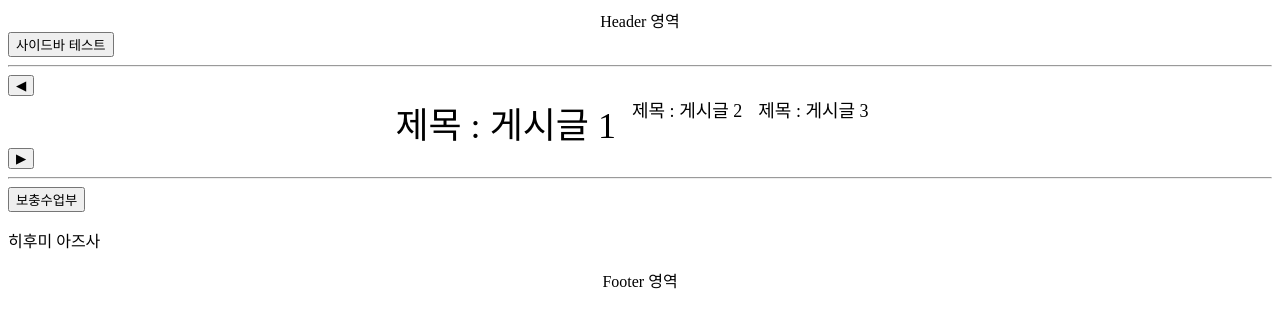
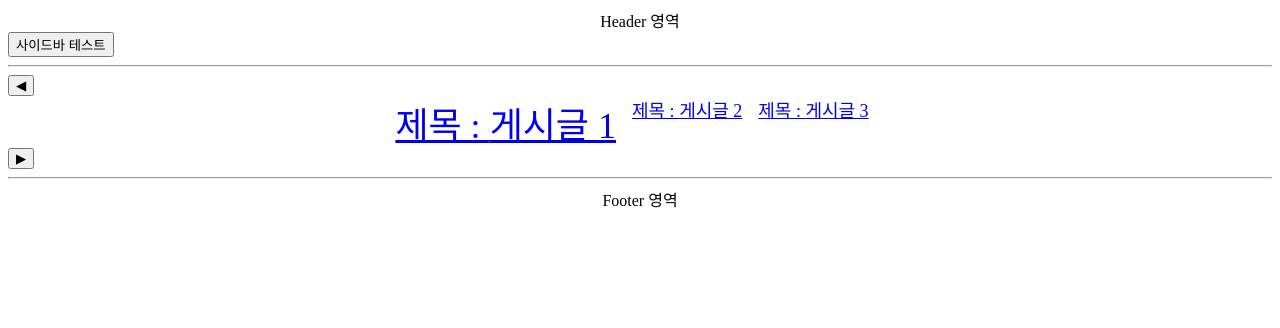
Before and after one commit to cirel31/MemoryCapsule, a React (Create React App) app in the folder FE/: page /test in a window 1280 px wide. Shown: the top 328 px of the page. Built offline with nearby package versions, Linux system fonts and the light colour scheme.

Commit message:
[S09P12A608-222] Feat: 마이 페이지 기능 실험
테스트 페이지와 테스트 디테일 페이지에 마이페이지에서 구현하려고 한 기능 및 링크 테스트

```diff
--- a/FE/src/pages/NotFound.jsx
+++ b/FE/src/pages/NotFound.jsx
@@ -1,66 +1,10 @@
 import React, { useState } from "react";
 
 const NotFound = () => {
-  // return (
-  //   <div>
-  //     <h1>404 NOT FOUND</h1>
-  //   </div>
-  // )
-  let [practice, setPractice] = useState(['히후미 아즈사'])
-  const postList = [
-    { id: 1, title: "게시글 1" },
-    { id: 2, title: "게시글 2" },
-    { id: 3, title: "게시글 3" },
-    { id: 4, title: "게시글 4" },
-    { id: 5, title: "게시글 5" },
-    { id: 6, title: "게시글 6" },
-    { id: 7, title: "게시글 7" },
-    { id: 8, title: "게시글 8" },
-    { id: 9, title: "게시글 9" },
-    { id: 10, title: "게시글 10" },
-    { id: 11, title: "게시글 11" },
-    { id: 12, title: "게시글 12" },
-    { id: 13, title: "게시글 13" },
-    { id: 14, title: "게시글 14" },
-    { id: 15, title: "게시글 15" },
-    { id: 16, title: "게시글 16" },
-  ];
-  const [currentSection, setCurrentSection] = useState(0);
-  // const postsPerPage = 3;
-  const currentPosts = postList.slice(
-    currentSection,
-    (currentSection + 3),
-  );
-
-  const leftBTN = (e) => {
-    setCurrentSection((prev) => Math.max(prev - 1, 0));
-  };
-  const rightBTN = (e) => {
-    setCurrentSection((prev) => Math.min(prev + 1, Math.ceil(postList.length ) - 1));
-  };
-
   return (
     <div>
-      <hr />
-      <button onClick={leftBTN}>◀</button>
-      <div style={{ display: 'flex', justifyContent: 'center' }}>
-        {currentPosts.map((post) => (
-          <div style={{marginRight: '1rem',
-            fontSize:
-              ((currentSection === 0) && (currentSection + 1 === post.id)) || (currentSection === postList.length - 1) ? '36px' :
-                (currentSection > 0 && (currentSection + 2)) === post.id ? '36px' : '18px',
-
-          }} key={post.id}>
-            {/*currentSection : {currentSection}, id : {post.id}, 제목 : {post.title}  */}
-            제목 : {post.title}
-          </div>
-        ))}
-      </div>
-      <button onClick={rightBTN}>▶</button>
-      <hr />
-      <button onClick={() => {setPractice(['하나코 코하루'])}}>보충수업부</button>
-      <p>{practice}</p>
+      <h1>404 NOT FOUND</h1>
     </div>
-  );
+  )
 }
 export default NotFound;
--- a/FE/src/pages/Routers.jsx
+++ b/FE/src/pages/Routers.jsx
@@ -1,5 +1,5 @@
 import React from "react";
-import {Route, Routes} from "react-router-dom";
+import {Route, Routes, useParams} from "react-router-dom";
 import HomePage from "./HomePage";
 import LoginPage from "./LoginPage";
 import SignupPage from "./SignupPage";
@@ -8,8 +8,12 @@ import NotFound from "./NotFound";
 import Friend from "./Friend";
 import ProjectListPage from "./ProjectListPage";
 import ProjectCreatePage from "./ProjectCreatePage";
+import TestPage from "./TestPage";
+import TestDetailPage from "./TestDetailPage";
 
 export default function Routers() {
+  const { postId } = useParams()
+
   return (
     <Routes>
       <Route path='/' element={<HomePage />} />
@@ -20,7 +24,8 @@ export default function Routers() {
       <Route path='/project/create' element={<ProjectCreatePage />} />
       <Route path='/friend' element={<Friend />} />
 
-
+      <Route path='/test' element={<TestPage />} />
+      <Route path='/test/:postId' element={<TestDetailPage />} />
       <Route path='/*' element={<NotFound />} />
     </Routes>
   )
--- /dev/null
+++ b/FE/src/pages/TestDetailPage.jsx
@@ -0,0 +1,6 @@
+
+const TestDetailPage = () => {
+  return <div>이 게시글은 샘플 입니다.</div>;
+};
+
+export default TestDetailPage
--- /dev/null
+++ b/FE/src/pages/TestPage.jsx
@@ -0,0 +1,64 @@
+import { Link } from "react-router-dom";
+import { useState } from "react";
+
+const TestPage = () => {
+  const postList = [
+    { id: 1, title: "게시글 1" },
+    { id: 2, title: "게시글 2" },
+    { id: 3, title: "게시글 3" },
+    { id: 4, title: "게시글 4" },
+    { id: 5, title: "게시글 5" },
+    { id: 6, title: "게시글 6" },
+    { id: 7, title: "게시글 7" },
+    { id: 8, title: "게시글 8" },
+    { id: 9, title: "게시글 9" },
+    { id: 10, title: "게시글 10" },
+    { id: 11, title: "게시글 11" },
+    { id: 12, title: "게시글 12" },
+    { id: 13, title: "게시글 13" },
+    { id: 14, title: "게시글 14" },
+    { id: 15, title: "게시글 15" },
+    { id: 16, title: "게시글 16" },
+  ];
+
+  const [currentSection, setCurrentSection] = useState(0);
+  // const postsPerPage = 3;
+  const currentPosts = postList.slice(
+      currentSection,
+      (currentSection + 3),
+  );
+
+  const leftBTN = (e) => {
+    setCurrentSection((prev) => Math.max(prev - 1, 0));
+  };
+  const rightBTN = (e) => {
+    setCurrentSection((prev) => Math.min(prev + 1, Math.ceil(postList.length ) - 1));
+  };
+
+  return (
+      <div>
+        <hr />
+        <button onClick={leftBTN}>◀</button>
+        <div style={{ display: 'flex', justifyContent: 'center' }}>
+          {currentPosts.map((post) => (
+              <div style={{marginRight: '1rem',
+                fontSize:
+                    ((currentSection === 0) && (currentSection + 1 === post.id)) || (currentSection === postList.length - 1) ? '36px' :
+                        (currentSection > 0 && (currentSection + 2)) === post.id ? '36px' : '18px',
+
+              }} key={post.id}>
+                <Link to={`/test/${post.id}`}>
+                  제목 : {post.title}
+                </Link>
+                {/*currentSection : {currentSection}, id : {post.id}, 제목 : {post.title}  */}
+
+              </div>
+          ))}
+        </div>
+        <button onClick={rightBTN}>▶</button>
+        <hr />
+      </div>
+  );
+}
+
+export default TestPage
```
